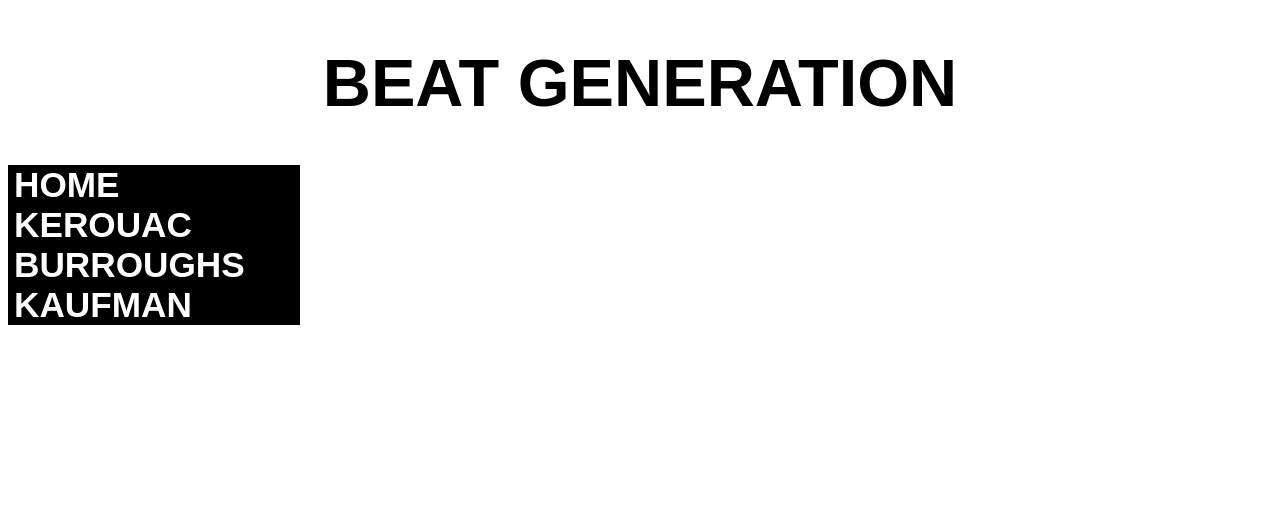
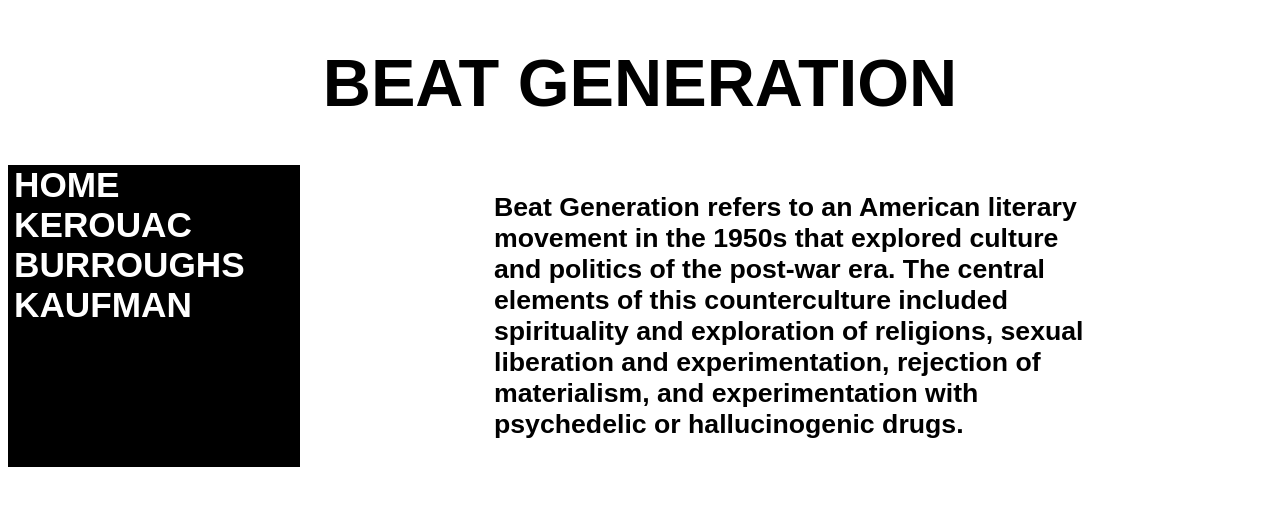
Before and after one commit to ccr8935/midtermproject, a plain HTML site: page index.html in a window 1280 px wide. Drawn offline with Linux system fonts and the light colour scheme.

Commit message:
edited file

```diff
--- a/index.html
+++ b/index.html
@@ -15,7 +15,7 @@
 			<a href="burroughs.html">BURROUGHS</a>
 			<a href="kaufman.html">KAUFMAN</a>
 		</nav>
-			<p></p>
+			<p class="texts">Beat Generation refers to an American literary movement in the 1950s that explored culture and politics of the post-war era. The central elements of this counterculture included spirituality and exploration of religions, sexual liberation and experimentation, rejection of materialism, and experimentation with psychedelic or hallucinogenic drugs.</p>
 	</div>
 </body>
 </html>
```
